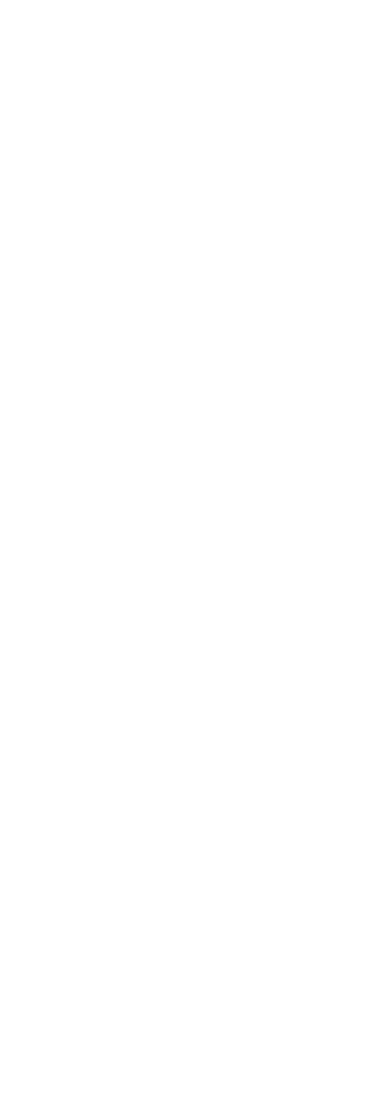
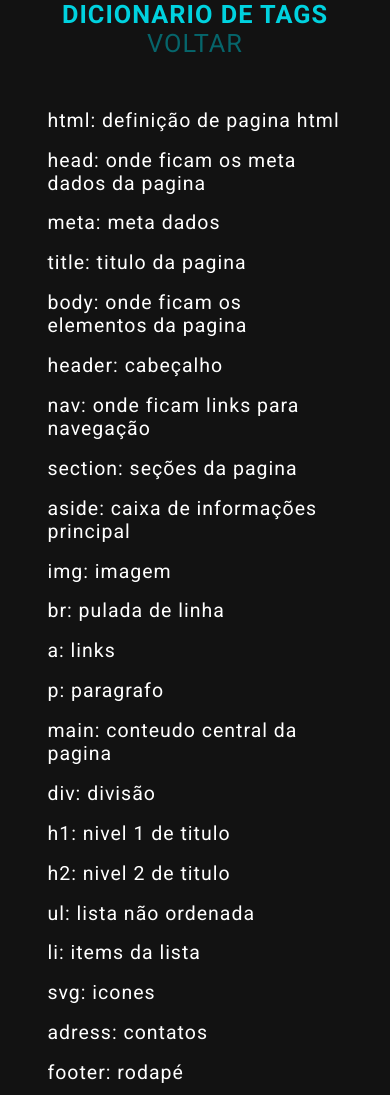
Before and after one commit to LGustavoSB/UFSC-Sistemas-de-Informa-o, a plain HTML site: page INE5646-03238A (20232) - PWeb/Portfolio/html_dict.html in a window 390 px wide. Before the commit the page ends 844 px from the top, so only its background shows below. Drawn offline with Linux system fonts and the light colour scheme.

Commit message:
att portfolio web

```diff
--- a/INE5646-03238A (20232) - PWeb/Portfolio/assets/style/index_style.css
+++ b/INE5646-03238A (20232) - PWeb/Portfolio/assets/style/index_style.css
@@ -10,13 +10,13 @@ body{
     background-color: #121212;
     color: white;
     letter-spacing: 1px;
+    width: 100%;
 }
 a{
     text-decoration: none;
 }
 a:hover{
     color: #00d2df;
-    text-decoration: underline #00d2df solid 1px;
 }
 a:visited{
     color: aliceblue;
@@ -44,6 +44,9 @@ nav p{
 nav p a, nav p a:visited{
     color: #00d2df;
 }
+nav p a:hover{
+    color: #06656b;
+}
 #nav-lista{
     list-style-type: none;
     display: flex;
@@ -61,39 +64,35 @@ nav p a, nav p a:visited{
     color: #00d2df;
 }
 main{
-
+    width: 100%;
 }
 #inicio{
     padding-block: 5vw;
     display: grid;
-    grid-row-start: 1;
-    grid-row-end: 3;
-    width: 100%;
+    grid-template-columns: 50% 50%;
 }
 #inicio #aside{
+    margin-top: 10vh;
     text-align: center;
     display: flex;
     align-items: center;
     flex-direction: column;
-    padding: 10vb;
     grid-row: 1;
     grid-column: 1;
-    justify-content: space-around;
 }
 #inicio #aside img{
-    width: 20vw;
+    width: 25vw;
     border-radius: 50%;
-    margin-block: 10vb;
+    margin-bottom: 5vh;
 }
 #inicio #infos{
-    grid-row: 1/3;
+    margin-top: 10vh;
+    grid-row: 1/2;
     grid-column:2;
     display: flex;
     flex-direction: column;
 }
-#inicio #sobre{
-    padding: 10vb;
-}
+
 #inicio #tecnologias{
     height: 100%;
     padding: 10vb;
@@ -115,7 +114,6 @@ main{
     fill: #00d2df;
 }
 .about-card{
-    height: 50vh;
     padding: 6.5%;
 }
 #interesses{
@@ -178,3 +176,28 @@ footer a:hover{
 ::-webkit-scrollbar-thumb:hover {
     background-color: #06656b;
 }
+
+/*html_dict style*/
+#tags-page {
+    text-align: center;
+}
+#tags-page h1{
+    color: #00d2df;
+}
+#tags-page a{
+    font-size: 3vh;
+    color: #06656b;
+}
+#tags-page a:hover{
+    color: #00d2df;
+}
+#lista-tags{
+    list-style: None;
+    text-align: left;
+    margin-inline: 10vw;
+    margin-block: 5vh;
+    font-size: 3vw;
+}
+#lista-tags li{
+    padding: 1vh;
+}
--- a/INE5646-03238A (20232) - PWeb/Portfolio/assets/style/mobile_style.css
+++ b/INE5646-03238A (20232) - PWeb/Portfolio/assets/style/mobile_style.css
@@ -1,5 +1,5 @@
 
-@media (max-width: 600px){
+@media (max-width: 768px){
     body{
         font-size: 5vw;
         width: 100vw;
@@ -56,4 +56,20 @@
     footer{
         width: 100vw;
     }
+/*html_dict style*/
+    h1{
+        margin: 0px;
+        font-size: 3vh;
+        width: 100vw;
+    }
+    #lista-tags{
+    list-style: None;
+    text-align: left;
+    margin-inline: 10vw;
+    margin-block: 5vh;
+    font-size: 5vw;
 }
+    #lista-tags li{
+        padding: 1vh;
+    }
+}
--- a/INE5646-03238A (20232) - PWeb/Portfolio/html_dict.html
+++ b/INE5646-03238A (20232) - PWeb/Portfolio/html_dict.html
@@ -0,0 +1,40 @@
+<!doctype html>
+<html lang="pt-br">
+<head>
+    <meta charset="UTF-8">
+    <meta name="viewport"
+          content="width=device-width, user-scalable=no, initial-scale=1.0, maximum-scale=1.0, minimum-scale=1.0">
+    <meta http-equiv="X-UA-Compatible" content="ie=edge">
+    <link rel="stylesheet" href="./assets/style/index_style.css">
+    <link rel="stylesheet" href="./assets/style/mobile_style.css">
+    <title>Dicionario</title>
+</head>
+<body id="tags-page">
+    <h1>DICIONARIO DE TAGS</h1>
+    <a href="index.html">VOLTAR</a>
+    <ul id="lista-tags">
+        <li>html: definição de pagina html
+        <li>head: onde ficam os meta dados da pagina
+        <li>meta: meta dados
+        <li>title: titulo da pagina
+        <li>body: onde ficam os elementos da pagina
+        <li>header: cabeçalho
+        <li>nav: onde ficam links para navegação
+        <li>section: seções da pagina
+        <li>aside: caixa de informações principal
+        <li>img: imagem
+        <li>br: pulada de linha
+        <li>a: links
+        <li>p: paragrafo
+        <li>main: conteudo central da pagina
+        <li>div: divisão
+        <li>h1: nivel 1 de titulo
+        <li>h2: nivel 2 de titulo
+        <li>ul: lista não ordenada
+        <li>li: items da lista
+        <li>svg: icones
+        <li>adress: contatos
+        <li>footer: rodapé
+    </ul>
+</body>
+</html>
```
Also changed, not shown: INE5646-03238A (20232) - PWeb/Portfolio/index.html (+2 -1 lines).
